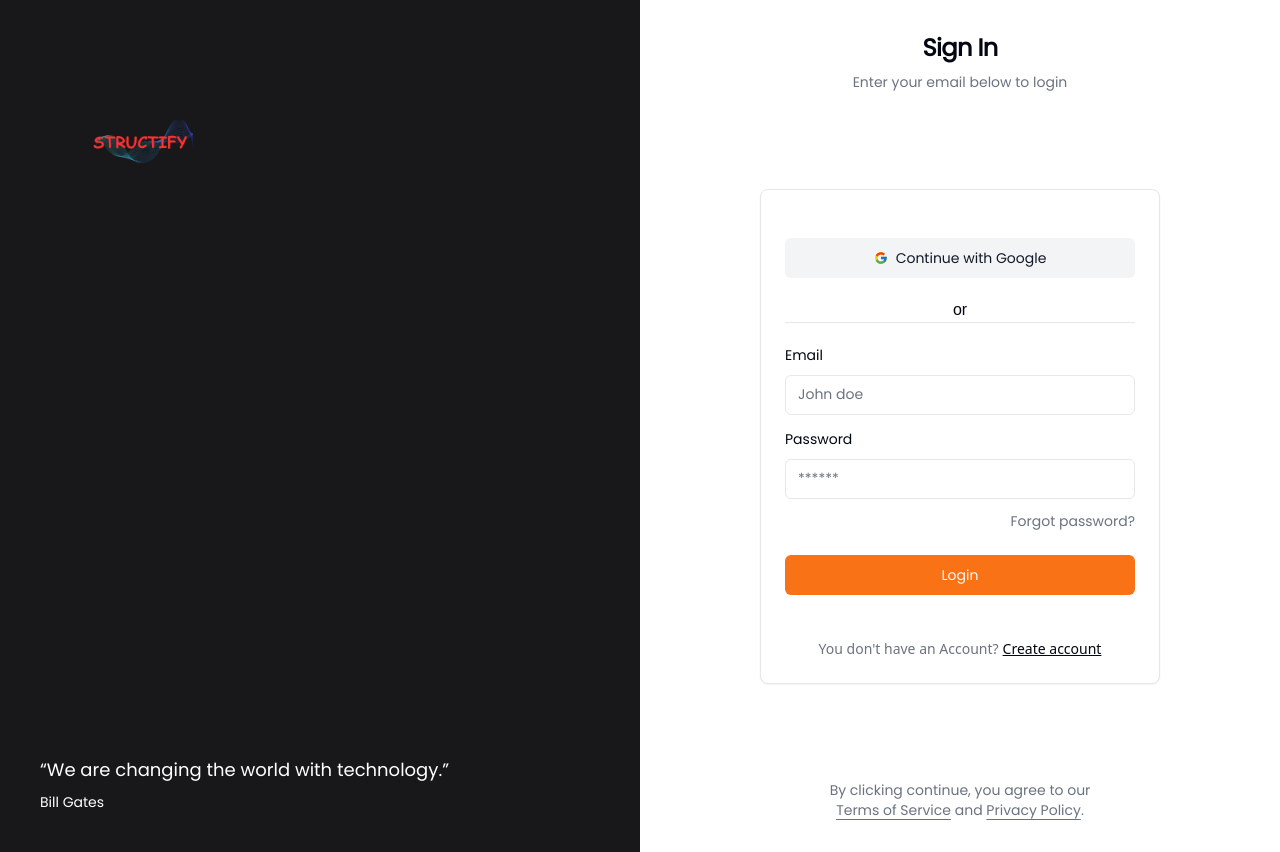
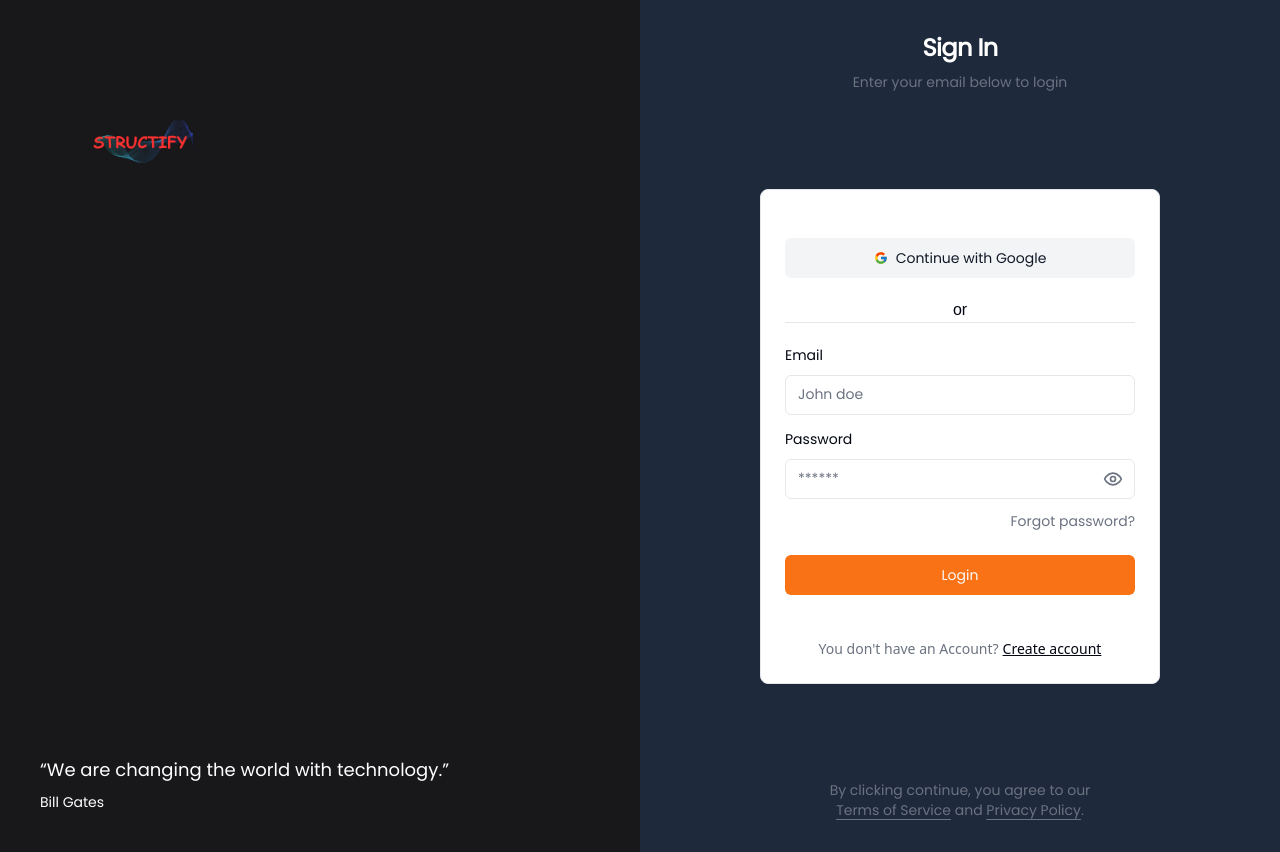
Before and after one commit to bernardkas/structify-app, a Next.js app: page /auth/sign-in in a window 1280 px wide. Built offline with nearby package versions, Linux system fonts and the light colour scheme; no server answers.

Commit message:
fix ui bg color, and add hiide and show password icon

```diff
--- a/components/auth/sign-in/SignInFrom.tsx
+++ b/components/auth/sign-in/SignInFrom.tsx
@@ -26,6 +26,7 @@ import {
   FormMessage,
 } from '@/components/ui/form';
 import { LoginSchema } from '@/schemas';
+import { Eye, EyeOff } from 'lucide-react';
 
 const SignInFrom = () => {
   const searchParams = useSearchParams();
@@ -40,6 +41,7 @@ const SignInFrom = () => {
   const [error, setError] = useState<string | undefined>('');
   const [success, setSuccess] = useState<string | undefined>('');
   const [loading, setLoading] = useState(false);
+  const [showPassword, setShowPassword] = useState(false);
 
   const form = useForm<z.infer<typeof LoginSchema>>({
     resolver: zodResolver(LoginSchema),
@@ -102,13 +104,25 @@ const SignInFrom = () => {
                       <FormItem>
                         <FormLabel>Password</FormLabel>
                         <FormControl>
+                          <div className='relative'>
                             <Input
                               {...field}
                               className='mb-2 outline-0'
                               name='password'
-                            type='password'
+                              type={showPassword ? 'text' : 'password'}
                               placeholder='******'
                             />
+                            <div
+                              className='absolute inset-y-0 right-0 pr-3 flex items-center cursor-pointer'
+                              onClick={() => setShowPassword(!showPassword)}
+                            >
+                              {showPassword ? (
+                                <EyeOff className='h-5 w-5 text-gray-500' />
+                              ) : (
+                                <Eye className='h-5 w-5 text-gray-500' />
+                              )}
+                            </div>
+                          </div>
                         </FormControl>
                         <FormMessage />
                       </FormItem>
--- a/components/auth/sign-up/signup-form.tsx
+++ b/components/auth/sign-up/signup-form.tsx
@@ -25,11 +25,13 @@ import {
   FormMessage,
 } from '@/components/ui/form';
 import { RegisterSchema } from '@/schemas';
+import { Eye, EyeOff } from 'lucide-react';da
 
 const SignupForm = () => {
   const [error, setError] = useState<string | undefined>('');
   const [success, setSuccess] = useState<string | undefined>('');
   const [loading, setLoading] = useState(false);
+  const [showPassword, setShowPassword] = useState(false);
 
   const form = useForm<z.infer<typeof RegisterSchema>>({
     resolver: zodResolver(RegisterSchema),
@@ -111,13 +113,25 @@ const SignupForm = () => {
                       <FormItem>
                         <FormLabel>Password</FormLabel>
                         <FormControl>
+                          <div className='relative'>
                             <Input
                               {...field}
                               className='mb-2 outline-0'
                               name='password'
-                            type='password'
+                              type={showPassword ? 'text' : 'password'}
                               placeholder='******'
                             />
+                            <div
+                              className='absolute inset-y-0 right-0 pr-3 flex items-center cursor-pointer'
+                              onClick={() => setShowPassword(!showPassword)}
+                            >
+                              {showPassword ? (
+                                <EyeOff className='h-5 w-5 text-gray-500' />
+                              ) : (
+                                <Eye className='h-5 w-5 text-gray-500' />
+                              )}
+                            </div>
+                          </div>
                         </FormControl>
                         <FormMessage />
                       </FormItem>
--- a/components/dashboard/filter-dashboard.tsx
+++ b/components/dashboard/filter-dashboard.tsx
@@ -32,7 +32,7 @@ const FilterDashboard = ({ onChange }: FilterDashboardProps) => {
                 </SelectTrigger>
                 <SelectContent side='top'>
                     {timeRanges?.map(({label, value}) => (
-                        <SelectItem value={value}>{label}</SelectItem>
+                        <SelectItem key={value} value={value}>{label}</SelectItem>
                     ))}
                 </SelectContent>
               </Select>
--- a/styles/globals.css
+++ b/styles/globals.css
@@ -72,5 +72,7 @@
     }
     body {
       @apply bg-background text-foreground;
+      background-color: #1e293b;
+      color: white;
     }
   }
```
Lines whose indentation alone changed are shown as unchanged.
